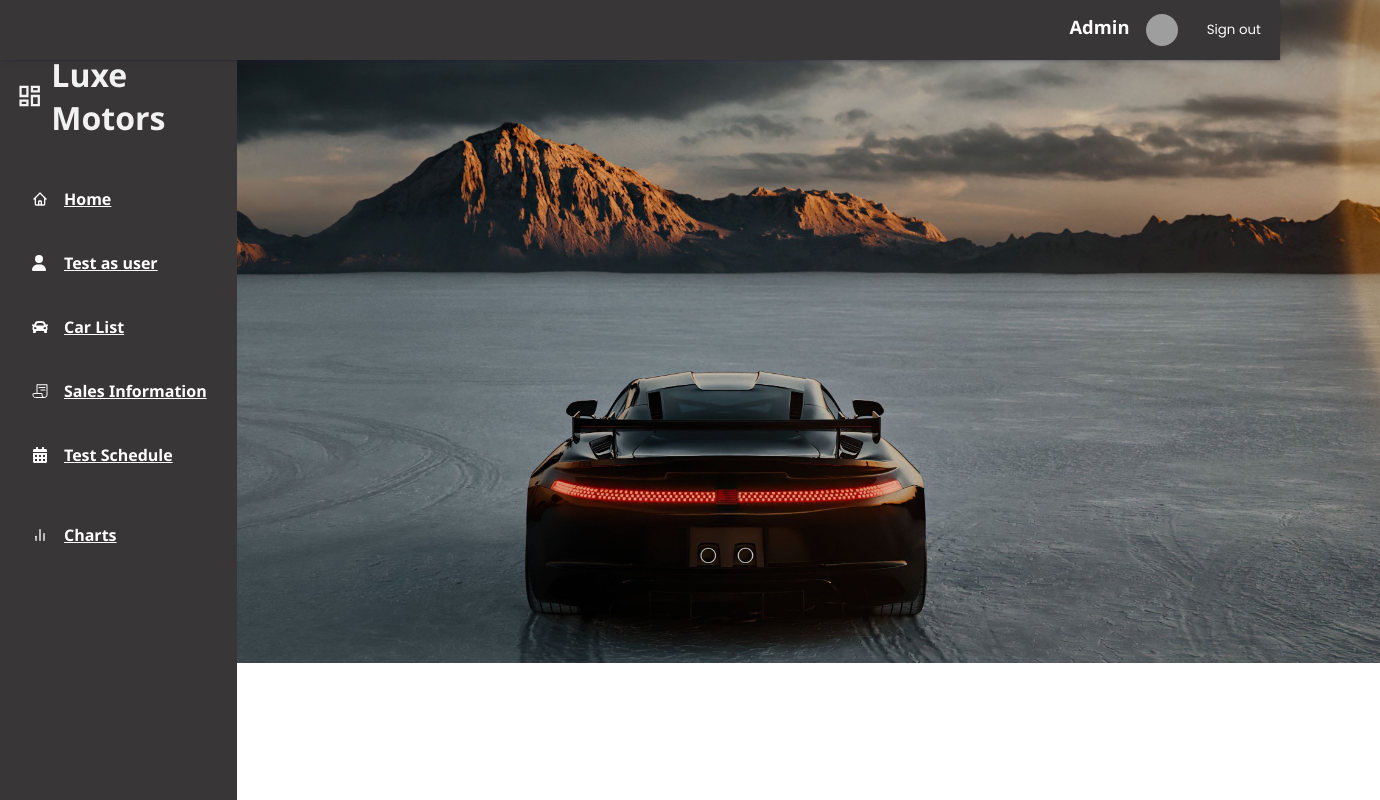
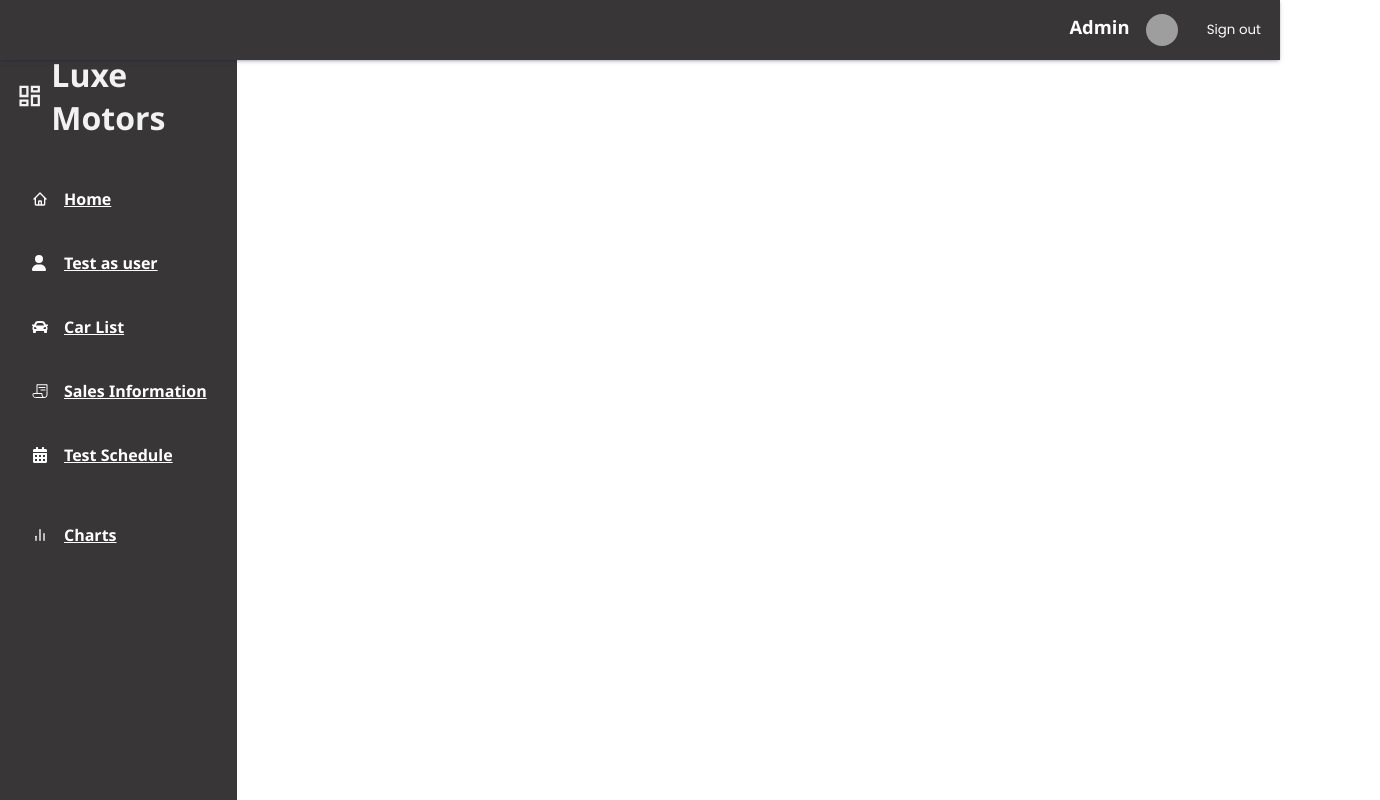
Before and after one commit to bechara-rizk/DealershipTeamOne, a Next.js app: page /dashboard/home in a window 1280 px wide. Shown: the whole page, 1380 px wide, since content can reach past the window. Built offline with nearby package versions, Linux system fonts and the light colour scheme; no server answers; sample sign-in values are in the browser's storage; grey boxes are pictures that could not be loaded.

Commit message:
changed background back to white

```diff
--- a/src/pages/dashboard/home.js
+++ b/src/pages/dashboard/home.js
@@ -12,8 +12,9 @@ export default function AdminHome() {
       <div className="overlay">
       <DashboardNavbar />
       <Sidebar />
+
         </div>
-        <img src="/images/road2.jpg" alt="Image Description" style={{'width':'100%', 'marginLeft':100}}/>
+
       </div>
 
     </div>
--- a/src/styles/home.css
+++ b/src/styles/home.css
@@ -4,19 +4,26 @@ html,
   height: 100%;
   margin: 0;
   padding: 0;
+  overflow: hidden;
 }
-
+.backgroundImage{
+  background-image: url('/images/road2.jpg');
+  background-position: center center;
+  background-size: cover;
+}
 body {
   width: 100vw; /* Set the width to 100% of the viewport width */
   height: 100vh; /* Set the height to 100% of the viewport height */
   margin: 0;
   padding: 0;
+  overflow: hidden;
 }
 
 /* Make the .dashboardScreen position relative */
 .dashboardScreen {
   position: relative;
   height: 100%; /* Set height to 100% to occupy the full height of the viewport */
+  overflow: hidden;
 }
 
 /* Make the .entirePage position absolute */
@@ -26,12 +33,14 @@ body {
   left: 0;
   width: 100%;
   height: 100%;
+  overflow: hidden;
 }
 
 /* Make the .backgroundImage fill the entire space */
 .backgroundImage {
   width: 100%;
   height: 100%;
+  overflow: hidden;
 }
 
 /* Set the background image to cover the space */
@@ -39,17 +48,4 @@ body {
   width: 100%;
   height: 100%;
   object-fit: cover;
-    background-repeat: no-repeat;
-    background-size: cover;
-    overflow: auto;
 }
-
-  /* Set the .overlay to position absolute and occupy the entire space */
-  .overlay {
-    position: absolute;
-    top: 0;
-    left: 0;
-    width: 100%;
-    height: 100%;
-    z-index: 1;
-  }
```
Lines whose indentation alone changed are shown as unchanged.
